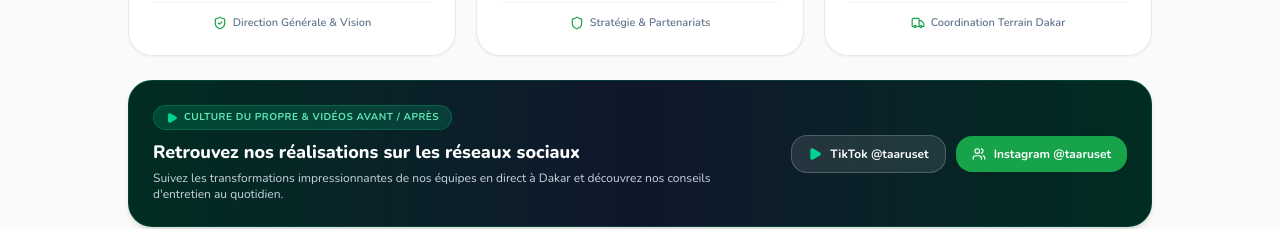
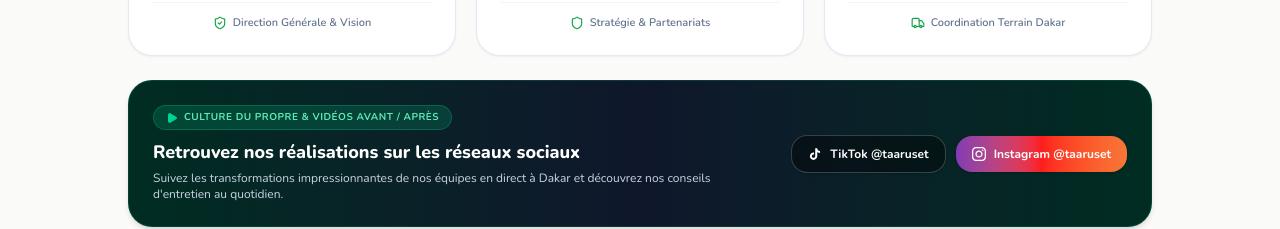
Before and after one commit to cyberlabs085/taaru-set, a React (Vite) app: page / in a window 1280 px wide. Shown: the part 2580-2809 px from the top of the page. Built offline with nearby package versions, Linux system fonts and the light colour scheme.

Commit message:
feat: add official TikTok and Instagram links with custom brand SVG icons

```diff
--- a/src/App.jsx
+++ b/src/App.jsx
@@ -1662,23 +1662,27 @@ Merci de me confirmer la réservation et le déplacement de l'équipe TAARU SET.
 
               <div className="flex items-center gap-2.5 shrink-0 flex-wrap justify-center">
                 <a
-                  href="https://wa.me/221771548610?text=Bonjour%20TAARU%20SET%2C%20je%20souhaite%20suivre%20vos%20actualit%C3%A9s%20et%20r%C3%A9seaux%20sociaux."
+                  href="https://www.tiktok.com/@taaruset"
                   target="_blank"
-                  rel="noreferrer"
-                  className="px-4 py-2.5 rounded-2xl bg-white/10 hover:bg-white/20 text-white text-xs font-bold border border-white/20 transition-all flex items-center gap-2"
-                  title="Page TikTok TAARU SET (Lancement officiel)"
+                  rel="noopener noreferrer"
+                  className="px-4 py-2.5 rounded-2xl bg-black/40 hover:bg-black/60 text-white text-xs font-bold border border-white/20 transition-all flex items-center gap-2 hover:scale-[1.03] shadow-sm"
+                  title="Page TikTok officielle @taaruset"
                 >
-                  <Play className="w-3.5 h-3.5 text-emerald-400 fill-emerald-400" />
+                  <svg className="w-3.5 h-3.5 fill-white" viewBox="0 0 24 24">
+                    <path d="M19.59 6.69a4.83 4.83 0 0 1-3.77-4.25V2h-3.45v13.67a2.89 2.89 0 0 1-5.2 1.74 2.89 2.89 0 0 1 2.31-4.64 2.93 2.93 0 0 1 .88.13V9.4a6.84 6.84 0 0 0-1-.05A6.33 6.33 0 0 0 5 20.1a6.34 6.34 0 0 0 10.86-4.43v-7a8.16 8.16 0 0 0 4.77 1.52v-3.4a4.85 4.85 0 0 1-1.04-.1z"/>
+                  </svg>
                   <span>TikTok @taaruset</span>
                 </a>
                 <a
-                  href="https://wa.me/221771548610?text=Bonjour%20TAARU%20SET%2C%20je%20souhaite%20suivre%20vos%20actualit%C3%A9s%20et%20r%C3%A9seaux%20sociaux."
+                  href="https://www.instagram.com/taaruset?obrf=bm1qZzd3NmE3bzVq&utm_source=qr"
                   target="_blank"
-                  rel="noreferrer"
-                  className="px-4 py-2.5 rounded-2xl bg-[#16A34A] hover:bg-[#15803D] text-white text-xs font-bold shadow-sm transition-all flex items-center gap-2"
-                  title="Page Instagram TAARU SET"
+                  rel="noopener noreferrer"
+                  className="px-4 py-2.5 rounded-2xl bg-gradient-to-r from-[#833AB4] via-[#FD1D1D] to-[#F77737] hover:brightness-110 text-white text-xs font-bold shadow-sm transition-all flex items-center gap-2 hover:scale-[1.03]"
+                  title="Page Instagram officielle @taaruset"
                 >
-                  <Users className="w-3.5 h-3.5 text-white" />
+                  <svg className="w-3.5 h-3.5 fill-white" viewBox="0 0 24 24">
+                    <path d="M12 2.163c3.204 0 3.584.012 4.85.07 3.252.148 4.771 1.691 4.919 4.919.058 1.265.069 1.645.069 4.849 0 3.205-.012 3.584-.069 4.849-.149 3.225-1.664 4.771-4.919 4.919-1.266.058-1.644.07-4.85.07-3.204 0-3.584-.012-4.849-.07-3.26-.149-4.771-1.699-4.919-4.92-.058-1.265-.07-1.644-.07-4.849 0-3.204.013-3.583.07-4.849.149-3.227 1.664-4.771 4.919-4.919 1.266-.057 1.645-.069 4.849-.069zm0-2.163c-3.259 0-3.667.014-4.947.072-4.358.2-6.78 2.618-6.98 6.98-.059 1.281-.073 1.689-.073 4.948 0 3.259.014 3.668.072 4.948.2 4.358 2.618 6.78 6.98 6.98 1.281.058 1.689.072 4.948.072 3.259 0 3.668-.014 4.948-.072 4.354-.2 6.782-2.618 6.979-6.98.059-1.28.073-1.689.073-4.948 0-3.259-.014-3.667-.072-4.947-.196-4.354-2.617-6.78-6.979-6.98-1.281-.059-1.69-.073-4.949-.073zm0 5.838c-3.403 0-6.162 2.759-6.162 6.162s2.759 6.163 6.162 6.163 6.162-2.759 6.162-6.163c0-3.403-2.759-6.162-6.162-6.162zm0 10.162c-2.209 0-4-1.79-4-4 0-2.209 1.791-4 4-4s4 1.791 4 4c0 2.21-1.791 4-4 4zm6.406-11.845c-.796 0-1.441.645-1.441 1.44s.645 1.44 1.441 1.44c.795 0 1.439-.645 1.439-1.44s-.644-1.44-1.439-1.44z"/>
+                  </svg>
                   <span>Instagram @taaruset</span>
                 </a>
               </div>
@@ -1969,21 +1973,27 @@ Merci de me confirmer la réservation et le déplacement de l'équipe TAARU SET.
                 </div>
                 <div className="flex items-center gap-2 flex-wrap mb-3">
                   <a
-                    href="https://wa.me/221771548610?text=Bonjour%20TAARU%20SET%2C%20je%20souhaite%20suivre%20votre%20compte%20TikTok."
+                    href="https://www.tiktok.com/@taaruset"
                     target="_blank"
-                    rel="noreferrer"
-                    className="px-3 py-1 rounded-lg bg-slate-900 hover:bg-slate-800 text-slate-300 text-xs font-semibold border border-slate-700/80 flex items-center gap-1.5 transition-colors"
+                    rel="noopener noreferrer"
+                    className="px-3 py-1.5 rounded-xl bg-slate-900 hover:bg-slate-800 text-slate-200 text-xs font-semibold border border-slate-700/80 flex items-center gap-2 transition-all hover:border-slate-500 hover:scale-[1.02]"
+                    title="TikTok officiel @taaruset"
                   >
-                    <Play className="w-3 h-3 text-emerald-400 fill-emerald-400" />
+                    <svg className="w-3.5 h-3.5 fill-white" viewBox="0 0 24 24">
+                      <path d="M19.59 6.69a4.83 4.83 0 0 1-3.77-4.25V2h-3.45v13.67a2.89 2.89 0 0 1-5.2 1.74 2.89 2.89 0 0 1 2.31-4.64 2.93 2.93 0 0 1 .88.13V9.4a6.84 6.84 0 0 0-1-.05A6.33 6.33 0 0 0 5 20.1a6.34 6.34 0 0 0 10.86-4.43v-7a8.16 8.16 0 0 0 4.77 1.52v-3.4a4.85 4.85 0 0 1-1.04-.1z"/>
+                    </svg>
                     <span>TikTok @taaruset</span>
                   </a>
                   <a
-                    href="https://wa.me/221771548610?text=Bonjour%20TAARU%20SET%2C%20je%20souhaite%20suivre%20votre%20compte%20Instagram."
+                    href="https://www.instagram.com/taaruset?obrf=bm1qZzd3NmE3bzVq&utm_source=qr"
                     target="_blank"
-                    rel="noreferrer"
-                    className="px-3 py-1 rounded-lg bg-slate-900 hover:bg-slate-800 text-slate-300 text-xs font-semibold border border-slate-700/80 flex items-center gap-1.5 transition-colors"
+                    rel="noopener noreferrer"
+                    className="px-3 py-1.5 rounded-xl bg-slate-900 hover:bg-slate-800 text-slate-200 text-xs font-semibold border border-slate-700/80 flex items-center gap-2 transition-all hover:border-pink-500/50 hover:scale-[1.02]"
+                    title="Instagram officiel @taaruset"
                   >
-                    <Users className="w-3 h-3 text-white" />
+                    <svg className="w-3.5 h-3.5 fill-pink-400" viewBox="0 0 24 24">
+                      <path d="M12 2.163c3.204 0 3.584.012 4.85.07 3.252.148 4.771 1.691 4.919 4.919.058 1.265.069 1.645.069 4.849 0 3.205-.012 3.584-.069 4.849-.149 3.225-1.664 4.771-4.919 4.919-1.266.058-1.644.07-4.85.07-3.204 0-3.584-.012-4.849-.07-3.26-.149-4.771-1.699-4.919-4.92-.058-1.265-.07-1.644-.07-4.849 0-3.204.013-3.583.07-4.849.149-3.227 1.664-4.771 4.919-4.919 1.266-.057 1.645-.069 4.849-.069zm0-2.163c-3.259 0-3.667.014-4.947.072-4.358.2-6.78 2.618-6.98 6.98-.059 1.281-.073 1.689-.073 4.948 0 3.259.014 3.668.072 4.948.2 4.358 2.618 6.78 6.98 6.98 1.281.058 1.689.072 4.948.072 3.259 0 3.668-.014 4.948-.072 4.354-.2 6.782-2.618 6.979-6.98.059-1.28.073-1.689.073-4.948 0-3.259-.014-3.667-.072-4.947-.196-4.354-2.617-6.78-6.979-6.98-1.281-.059-1.69-.073-4.949-.073zm0 5.838c-3.403 0-6.162 2.759-6.162 6.162s2.759 6.163 6.162 6.163 6.162-2.759 6.162-6.163c0-3.403-2.759-6.162-6.162-6.162zm0 10.162c-2.209 0-4-1.79-4-4 0-2.209 1.791-4 4-4s4 1.791 4 4c0 2.21-1.791 4-4 4zm6.406-11.845c-.796 0-1.441.645-1.441 1.44s.645 1.44 1.441 1.44c.795 0 1.439-.645 1.439-1.44s-.644-1.44-1.439-1.44z"/>
+                    </svg>
                     <span>Instagram @taaruset</span>
                   </a>
                 </div>
```
